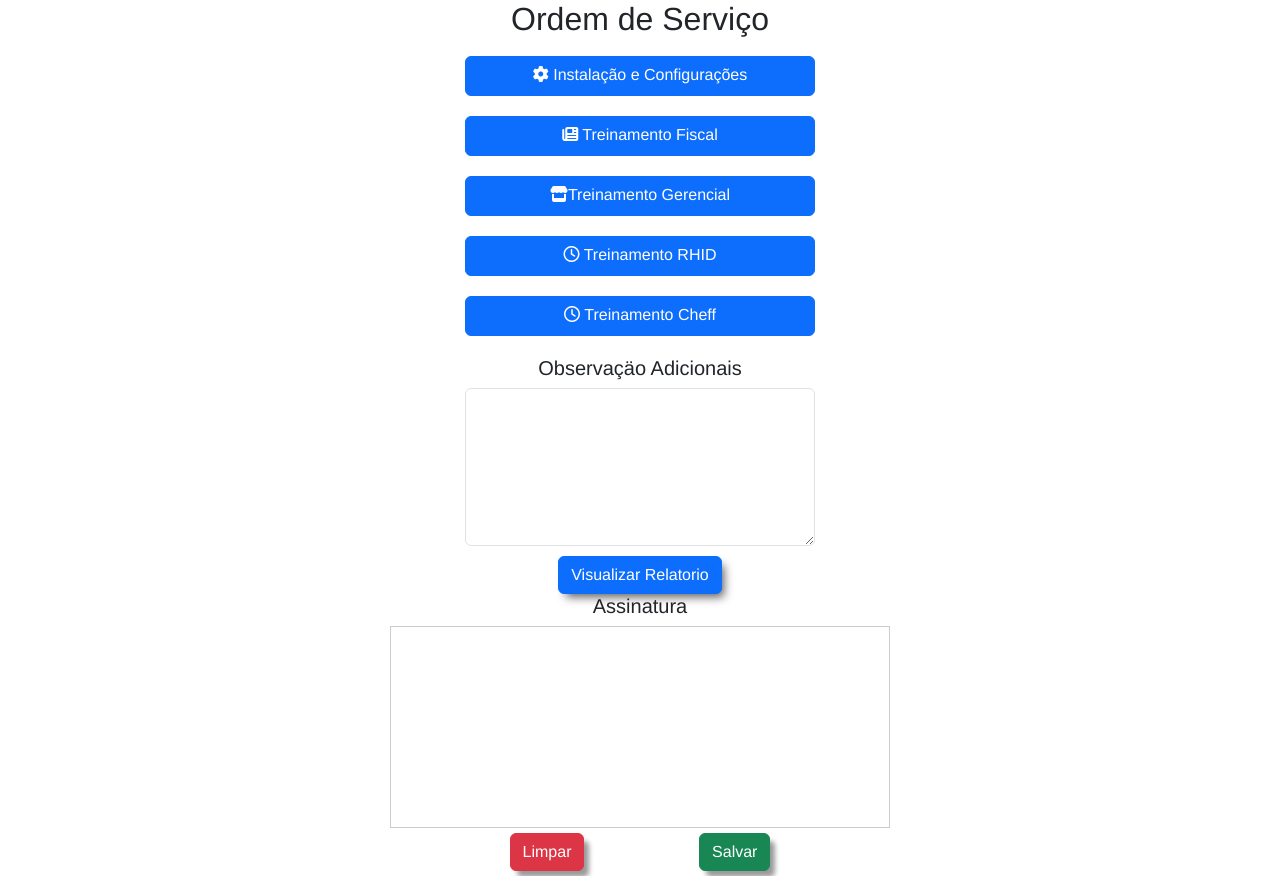
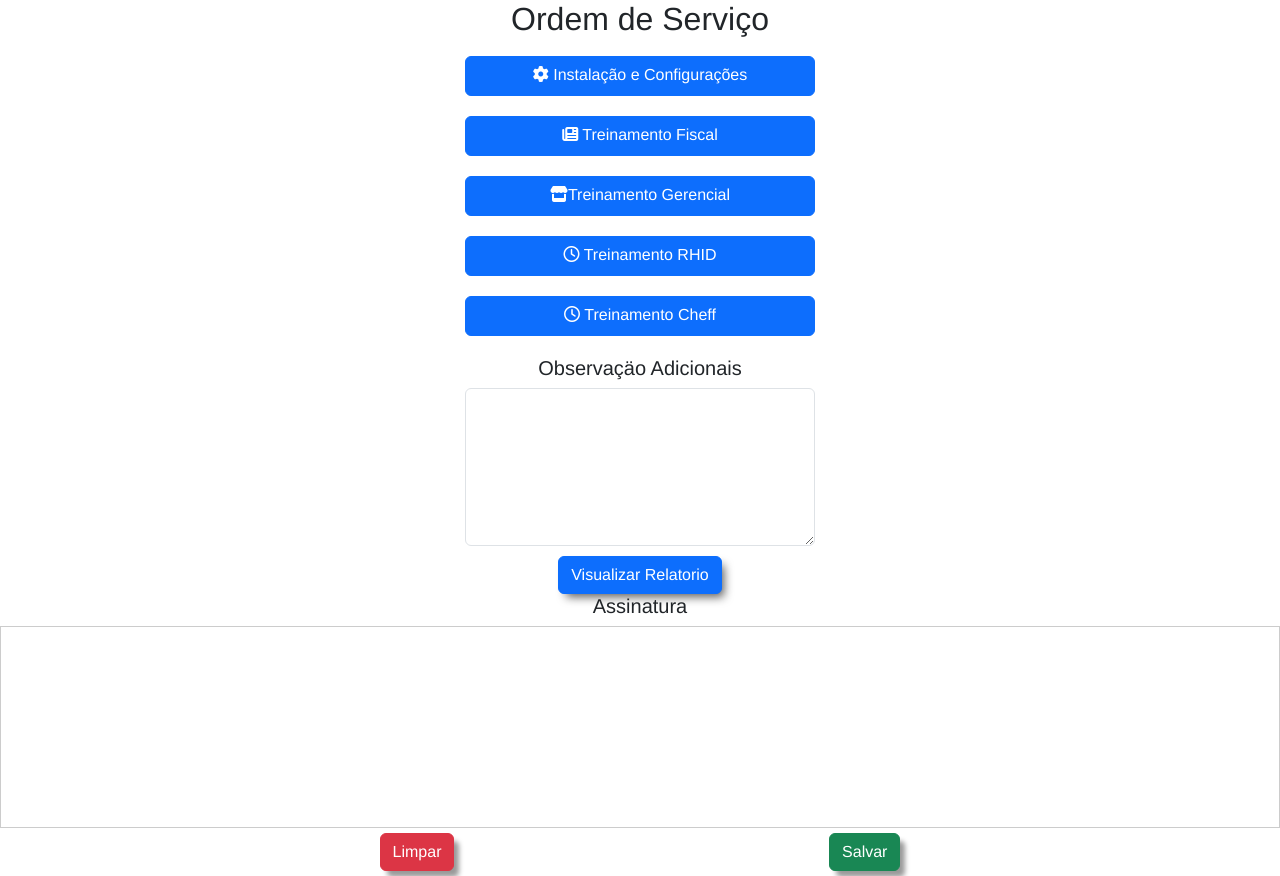
Before and after one commit to brendo-perigolo/project-relatorio, an Angular app: page /complete in a window 1280 px wide. Built offline with nearby package versions, Linux system fonts and the light colour scheme.

Commit message:
Incluso Modulo Assinaturar v10 - test7

```diff
--- a/src/app/components/signature-pad/signature-pad.component.scss
+++ b/src/app/components/signature-pad/signature-pad.component.scss
@@ -1,5 +1,5 @@
 .signature-container {
-  width: 500px;
+  width: 100vw;
   margin: 0 auto;
   border: 1px solid #ccc;
   background-color: #fff;
--- a/src/app/components/signature-pad/signature-pad.component.ts
+++ b/src/app/components/signature-pad/signature-pad.component.ts
@@ -57,11 +57,10 @@ export class SignaturePadComponent implements AfterViewInit {
 
   private setCanvasSize() {
     const canvas = this.signaturePadElement.nativeElement;
-    const scale = 1; // Escala de 0.5 para diminuir o conteúdo desenhado
-
+    const scale = window.devicePixelRatio;
     const rect = canvas.getBoundingClientRect();
-    canvas.width = rect.width * window.devicePixelRatio * (1 / scale);
-    canvas.height = rect.height * window.devicePixelRatio * (1 / scale);
+    canvas.width = rect.width * scale;
+    canvas.height = rect.height * scale;
     canvas.style.width = `${rect.width}px`;
     canvas.style.height = `${rect.height}px`;
     const context = canvas.getContext("2d");
```
